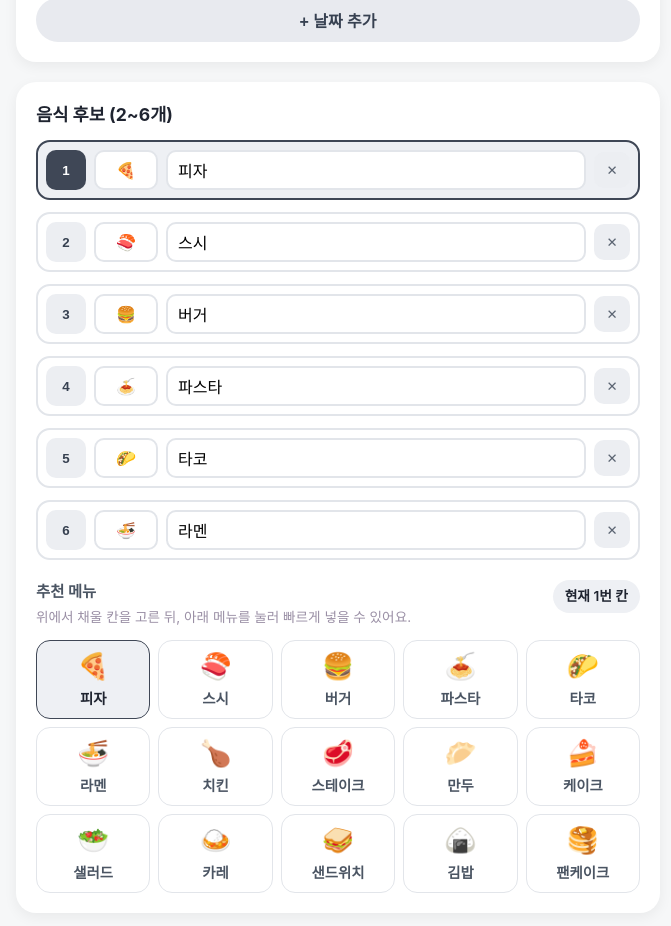
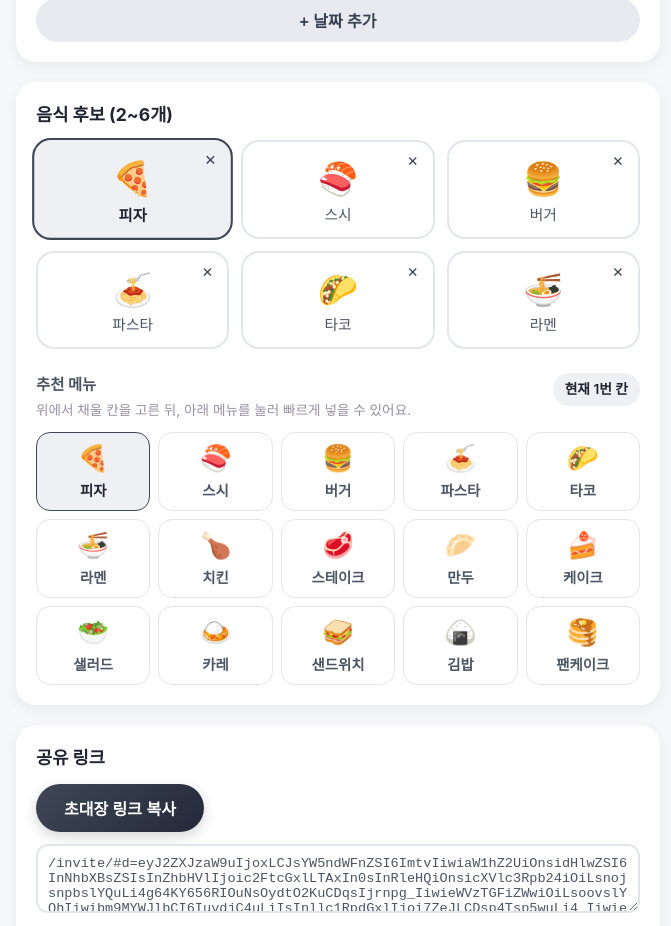
Before and after one commit to DSeung001/invite-maker, a Next.js app: page / in a window 1280 px wide. Shown: the part 2508-3434 px from the top of the page, without its empty margins (90-761 px from the left). Built offline with nearby package versions, Linux system fonts and the light colour scheme.

Commit message:
fix: ui 수정

```diff
--- a/app/globals.css
+++ b/app/globals.css
@@ -759,51 +759,80 @@ p.error-list {
   font-size: 0.85rem;
 }
 
-.food-editor-row {
-  display: flex;
-  gap: 8px;
-  align-items: center;
-  border: 2px solid var(--border-soft);
-  border-radius: 14px;
-  padding: 8px;
-  background: #fff;
+.food-editor-grid {
+  margin-bottom: 4px;
 }
 
-.food-editor-row.active {
-  border-color: var(--accent);
-  background: var(--selected-bg);
+.food-editor-card {
+  position: relative;
+  cursor: pointer;
+  padding-top: 18px;
 }
 
-.food-editor-row input {
-  border: 2px solid var(--border-soft);
-  border-radius: 10px;
-  padding: 8px 10px;
-  font-size: 1rem;
-  font-family: inherit;
-  flex: 1;
-  min-width: 0;
+.food-editor-remove {
+  position: absolute;
+  top: 6px;
+  right: 6px;
+  border: none;
+  background: transparent;
+  color: var(--secondary-color);
+  font-size: 0.85rem;
+  line-height: 1;
+  padding: 4px;
+  min-width: 28px;
+  min-height: 28px;
+  border-radius: 8px;
+  cursor: pointer;
 }
 
-.food-slot-button {
-  border: none;
-  border-radius: 10px;
-  min-width: 40px;
-  height: 40px;
-  background: #eceef2;
-  color: var(--secondary-color);
-  font-weight: 700;
-  cursor: pointer;
-  flex-shrink: 0;
+.food-editor-remove:hover:not(:disabled) {
+  background: rgba(0, 0, 0, 0.06);
+  color: var(--title-color);
 }
 
-.food-slot-button.active {
-  background: var(--accent);
-  color: #fff;
+.food-editor-remove:disabled {
+  opacity: 0.35;
+  cursor: not-allowed;
 }
 
-.food-icon-input {
-  flex: 0 0 64px !important;
+.food-editor-remove:focus-visible {
+  outline: 3px solid var(--accent);
+  outline-offset: 1px;
+}
+
+.food-editor-icon,
+.food-editor-label {
+  border: none;
+  background: transparent;
+  font-family: inherit;
   text-align: center;
+  width: 100%;
+  min-width: 0;
+  padding: 0;
+  color: inherit;
+}
+
+.food-editor-icon {
+  font-size: 2rem;
+  line-height: 1.2;
+}
+
+.food-editor-label {
+  font-size: 0.92rem;
+  color: var(--body-color);
+  word-break: keep-all;
+}
+
+.food-editor-card.selected .food-editor-label {
+  color: var(--title-color);
+  font-weight: 600;
+}
+
+.food-editor-icon:focus-visible,
+.food-editor-label:focus-visible {
+  outline: 2px solid var(--accent);
+  outline-offset: 2px;
+  border-radius: 6px;
 }
 
 .food-preset-panel {
@@ -863,8 +892,7 @@ p.error-list {
   color: var(--title-color);
 }
 
-.food-preset-chip:focus-visible,
-.food-slot-button:focus-visible {
+.food-preset-chip:focus-visible {
   outline: 3px solid var(--accent);
   outline-offset: 2px;
 }
--- a/app/page.tsx
+++ b/app/page.tsx
@@ -468,47 +468,51 @@ export default function EditorPage() {
 
         <section className="editor-section">
           <h2>{ui.sectionFoods(LIMITS.minFoods, LIMITS.maxFoods)}</h2>
+          <div
+            className="food-grid food-editor-grid"
+            role="group"
+            aria-label={ui.sectionFoods(LIMITS.minFoods, LIMITS.maxFoods)}
+          >
             {invite.foods.map((f, i) => (
               <div
                 key={i}
-              className={`food-editor-row${i === activeFoodIndex ? " active" : ""}`}
+                className={`food-card food-editor-card${i === activeFoodIndex ? " selected" : ""}`}
+                onClick={() => setActiveFoodIndex(i)}
               >
                 <button
                   type="button"
-                className={`food-slot-button${i === activeFoodIndex ? " active" : ""}`}
-                aria-pressed={i === activeFoodIndex}
-                aria-label={ui.foodSlotAriaLabel(i + 1)}
-                onClick={() => setActiveFoodIndex(i)}
+                  className="food-editor-remove"
+                  aria-label={ui.removeFoodAriaLabel}
+                  disabled={invite.foods.length <= LIMITS.minFoods}
+                  onClick={(e) => {
+                    e.stopPropagation();
+                    removeFood(i);
+                  }}
                 >
-                {i + 1}
+                  ✕
                 </button>
                 <input
-                className="food-icon-input"
+                  className="food-editor-icon"
                   value={f.icon}
                   maxLength={4}
                   aria-label={ui.foodEmojiAriaLabel(i + 1)}
                   onFocus={() => setActiveFoodIndex(i)}
                   onChange={(e) => setFood(i, "icon", e.target.value)}
+                  onClick={(e) => e.stopPropagation()}
                 />
                 <input
+                  className="food-editor-label"
                   value={f.label}
                   maxLength={LIMITS.foodLabel}
                   placeholder={ui.foodNamePlaceholder}
                   aria-label={ui.foodNameAriaLabel(i + 1)}
                   onFocus={() => setActiveFoodIndex(i)}
                   onChange={(e) => setFood(i, "label", e.target.value)}
+                  onClick={(e) => e.stopPropagation()}
                 />
-              <button
-                type="button"
-                className="btn-remove"
-                aria-label={ui.removeFoodAriaLabel}
-                disabled={invite.foods.length <= LIMITS.minFoods}
-                onClick={() => removeFood(i)}
-              >
-                ✕
-              </button>
               </div>
             ))}
+          </div>
           {invite.foods.length < LIMITS.maxFoods && (
             <button type="button" className="btn btn-secondary" onClick={addFood}>
               {ui.addFood}
--- a/lib/invite-types.ts
+++ b/lib/invite-types.ts
@@ -75,4 +75,5 @@ export const SAMPLE_IMAGE_IDS = [
   "sample-12",
   "sample-13",
   "sample-14",
+  "sample-15",
 ] as const;
```
Also changed, not shown: public/images/samples/sample-15.png (added). Lines whose indentation alone changed are shown as unchanged.
